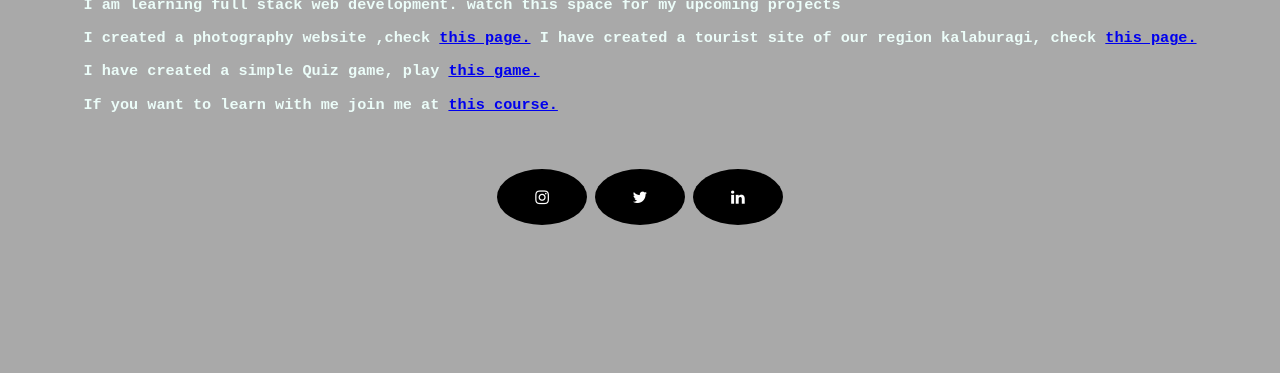
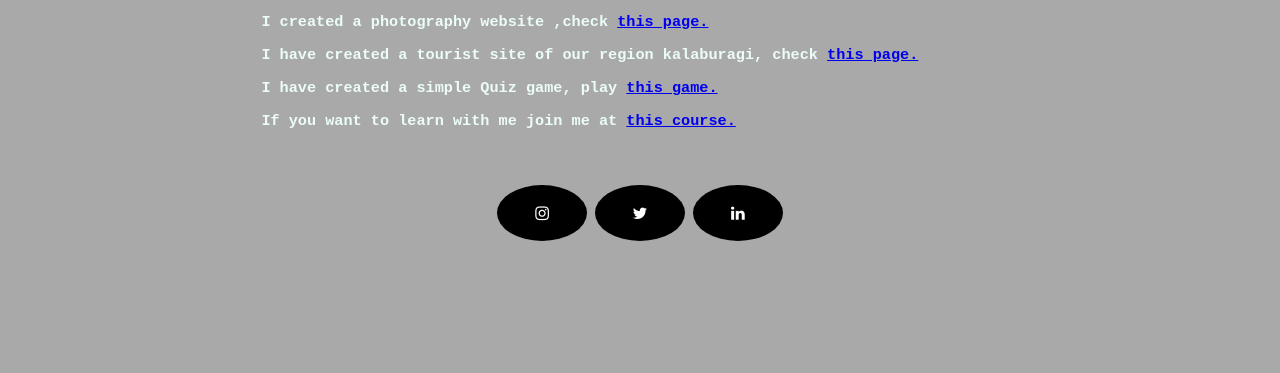
Before and after one commit to Siddusin/lesson1, a plain HTML site: page index.html in a window 1280 px wide. Shown: the part 427-800 px from the top of the page. Drawn offline with Linux system fonts and the light colour scheme.

Commit message:
Update index.html

```diff
--- a/index.html
+++ b/index.html
@@ -12,7 +12,7 @@
               <div class="site-header-content">
                 <h1> Hi, I am Sidharood, living in Kalaburagi, India</h1>
                 <h3> I am learning full stack web development. watch this space for my upcoming projects</h3>
-                <h3> I created a photography website ,check <a href="https://siddusin.github.io/adesh.photography/">this page.</a></
+                <h3> I created a photography website ,check <a href="https://siddusin.github.io/adesh.photography/">this page.</a></h3>
                 <h3> I have created a tourist site of our region kalaburagi, check <a calss="page" href="https://siddusin.netlify.app/">this page.</a></h3>
                   <h3> I have created a simple Quiz game, play <a calss="page" href="https://repl.it/@SidduSindagi/quiz-game?embed=1&output=1">this game.</a></h3>
                 <h3> If you want to learn with me join me at <a  class="course-link" href="https://www.youtube.com/channel/UCNFmBuclxQPe57orKiQbyfA">this course.</a></h3>
```
